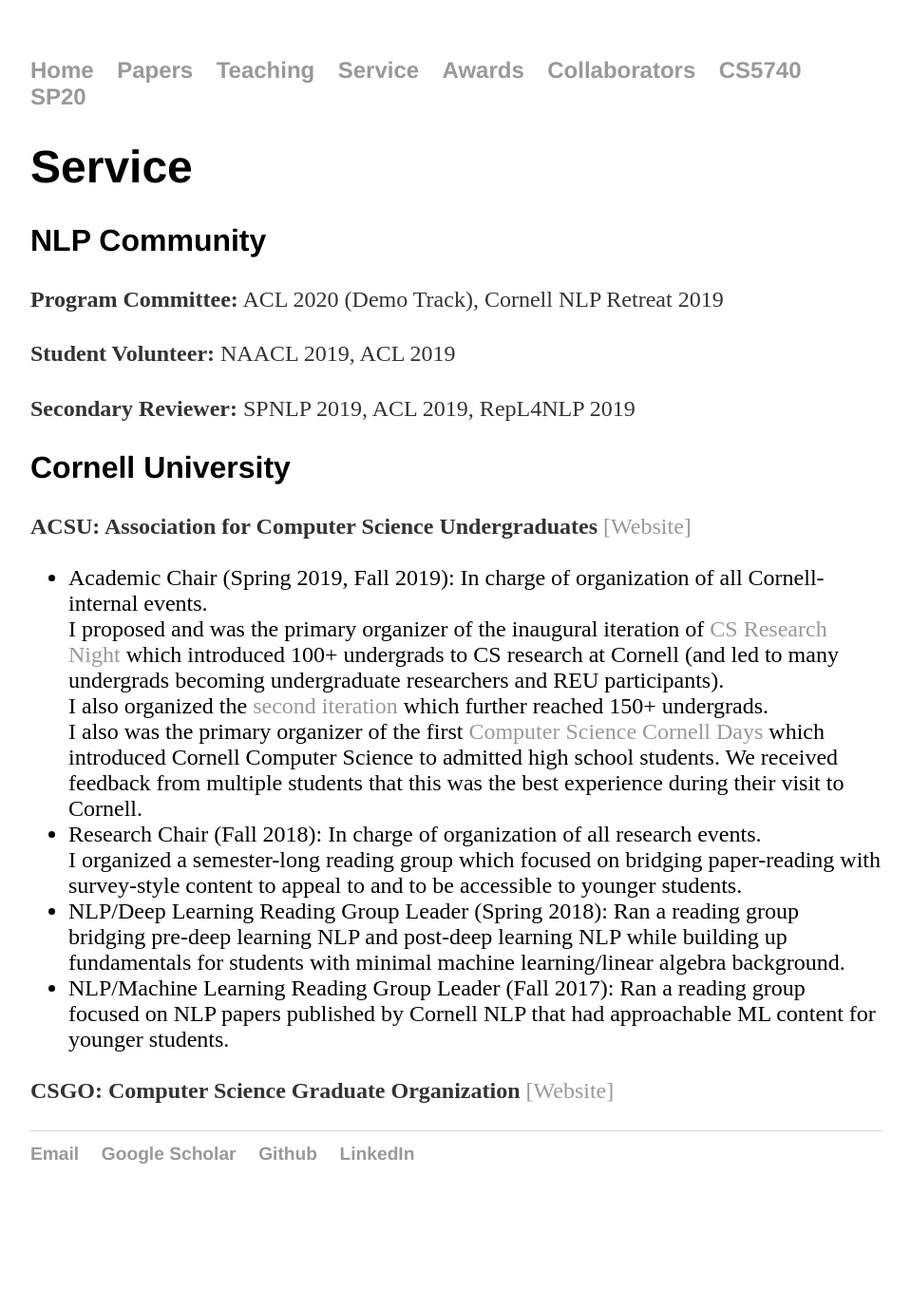
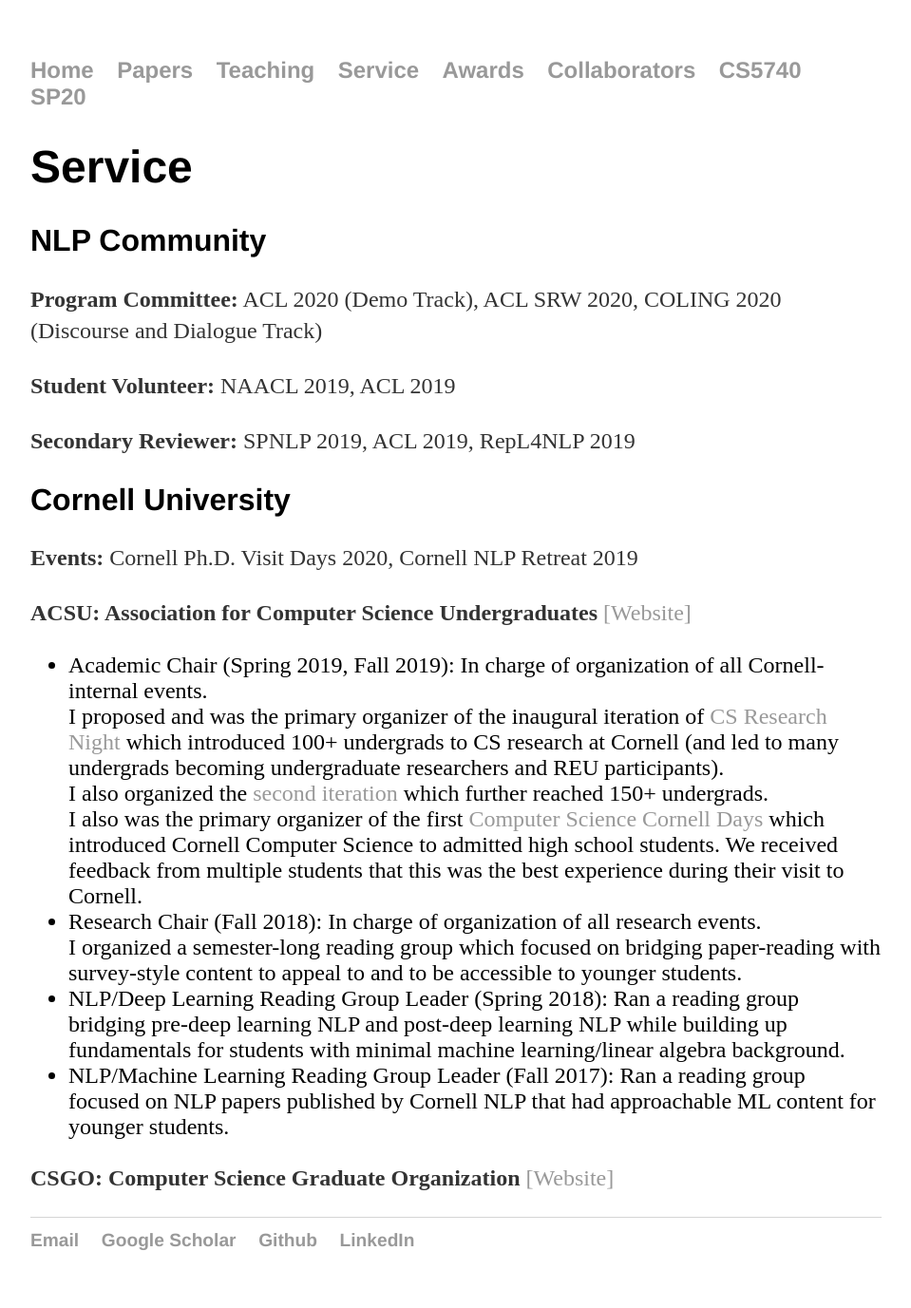
Before and after one commit to rishibommasani/rishibommasani.github.io, a Jekyll site: the page built from service/index.html, in a window 1280 px wide. Shown: the whole page at 95% size, without its empty margins (160-1119 px from the left). Built offline with Jekyll 4.4.1, drawn with Linux system fonts in a browser that asks for light colours; before the commit the page ends 1286 px from its top, so only the background shows below that.

Commit message:
Updated service

```diff
--- a/service/index.html
+++ b/service/index.html
@@ -4,10 +4,11 @@
 ---
 	<h1>{{ page.title }}</h1>
 	<h2>NLP Community</h2>
-	<p><b>Program Committee:</b> ACL 2020 (Demo Track), Cornell NLP Retreat 2019 </p>
+	<p><b>Program Committee:</b> ACL 2020 (Demo Track), ACL SRW 2020, COLING 2020 (Discourse and Dialogue Track) </p>
 	<p><b>Student Volunteer:</b> NAACL 2019, ACL 2019</p>
 	<p><b>Secondary Reviewer:</b> SPNLP 2019, ACL 2019, RepL4NLP 2019</p>
 	<h2>Cornell University</h2>
+	<p><b>Events:</b> Cornell Ph.D. Visit Days 2020, Cornell NLP Retreat 2019 </p>
 	<p><b>ACSU: Association for Computer Science Undergraduates</b> <a href="https://acsu.cornell.edu/">[Website]</a>
 	<ul>
 		<li> Academic Chair (Spring 2019, Fall 2019): In charge of organization of all Cornell-internal events.
```
